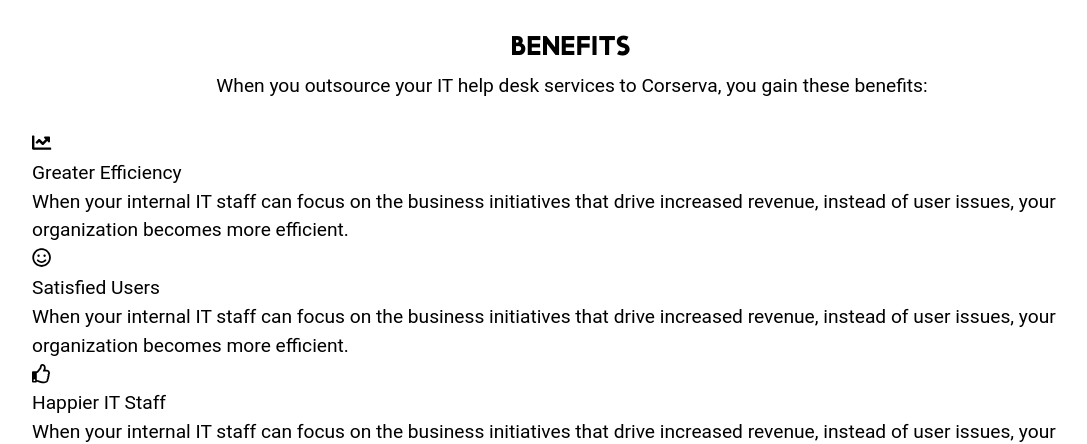
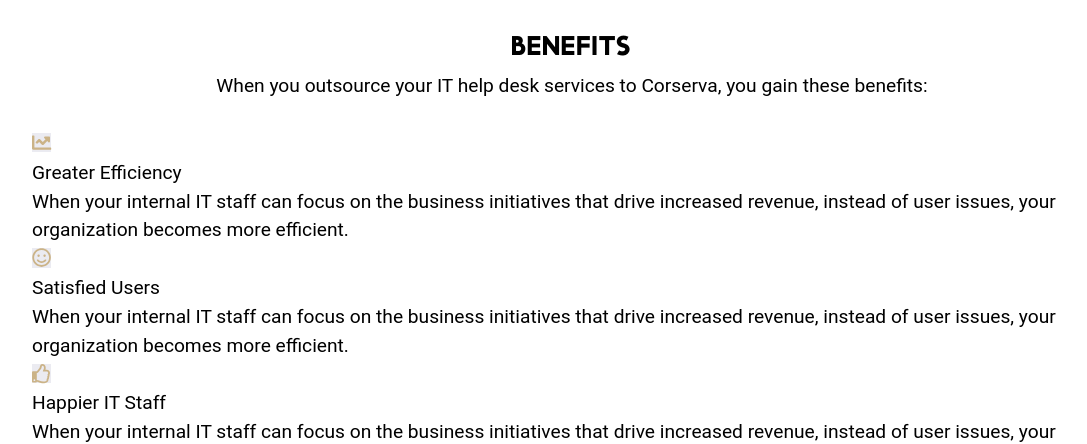
Before and after one commit to cwilso88/priorityOne, a React (Create React App) app: page / in a window 1280 px wide. Shown: the part 4320-4764 px from the top of the page, without its empty margins (68-1155 px from the left). Built offline with nearby package versions, Linux system fonts and the light colour scheme.

Commit message:
corrected the svg sizes

```diff
--- a/src/components/Benefits.js
+++ b/src/components/Benefits.js
@@ -16,7 +16,7 @@
                 <div className="benefits_list benefits_row">
                     <div className="benefits_item benefits_column benefits_item_row">
                         <div className="benefits_item_column">
-                            <FontAwesomeIcon icon={ faChartLine } />
+                            <FontAwesomeIcon className="icon" icon={ faChartLine } />
                         </div>
                         <div className="benefits_item_column">
                             <h3>Greater Efficiency</h3>
@@ -25,7 +25,7 @@
                     </div>
                     <div className="benefits_item benefits_column benefits_item_row">
                         <div className="benefits_item_column">
-                            <FontAwesomeIcon icon={ faSmile } />
+                            <FontAwesomeIcon className="icon" icon={ faSmile } />
                         </div>
                         <div className="benefits_item_column">
                             <h3>Satisfied Users</h3>
@@ -34,7 +34,7 @@
                     </div>
                     <div className="benefits_item benefits_column benefits_item_row">
                         <div className="benefits_item_column">
-                            <FontAwesomeIcon icon={ faThumbsUp } />
+                            <FontAwesomeIcon className="icon" icon={ faThumbsUp } />
                         </div>
                         <div className="benefits_item_column">
                             <h3>Happier IT Staff</h3>
--- a/src/sass/_Benefits.scss
+++ b/src/sass/_Benefits.scss
@@ -11,7 +11,9 @@
     }
     .icon {
         color: $gold;
-        margin-right: 10px;
+        background-color: $gray;
+
+
       }
     .row {
         display: flex;
```
